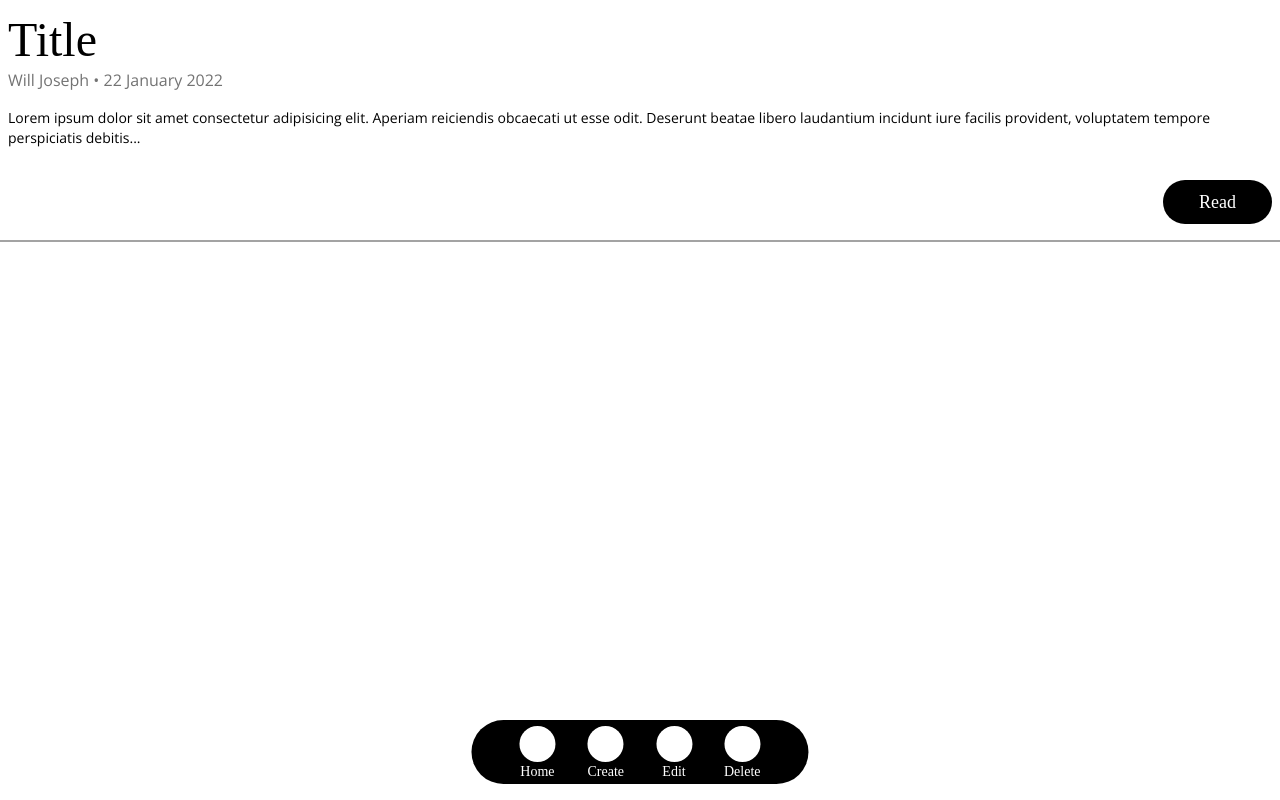
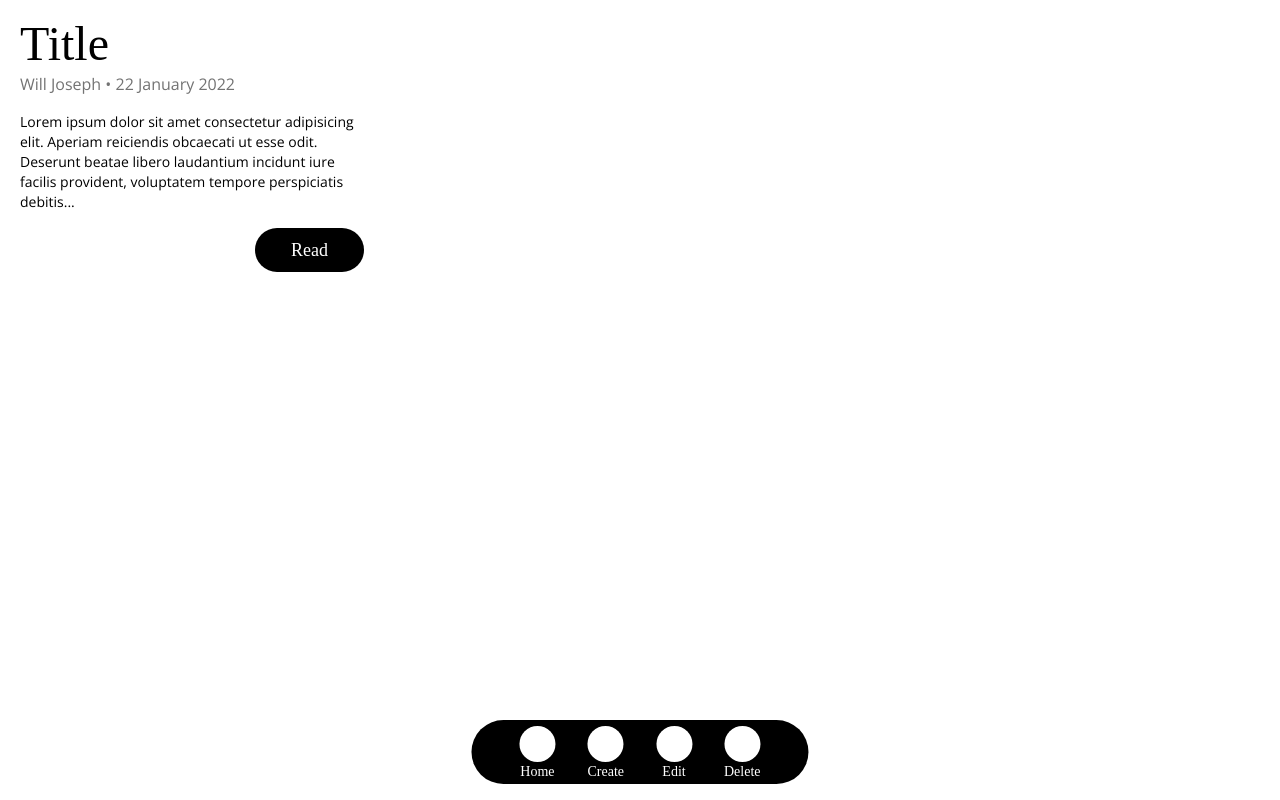
Before and after one commit to programmergeek/public-posts, a React (Create React App) app: page / in a window 1280 px wide. Built offline with nearby package versions, Linux system fonts and the light colour scheme; some icons are missing; a web font is replaced by a local one.

Commit message:
added responsive styles

```diff
--- a/src/Components/PostCard.tsx
+++ b/src/Components/PostCard.tsx
@@ -3,14 +3,14 @@ import { PrimaryButton } from "./Buttons";
 
 export const PostCard: React.FC = () => {
   return (
-    <div className="border-b-2 border-neutral-400 px-2 py-4">
+    <div className="border-b-2 border-neutral-400 px-2 py-4 sm:border-0 sm:p-5 sm:w-80 sm:h-80 sm:rounded-lg bg-white lg:w-96 lg:h-72">
       <section className="mb-1">
         <Title>Title</Title>
       </section>
       <section className="mb-4">
         <AuthorAndPublishDate author="Will Joseph" date="22 January 2022" />
       </section>
-      <section className="mb-8">
+      <section className="mb-8 sm:mb-4">
         <p className="font-openSans text-sm">
           Lorem ipsum dolor sit amet consectetur adipisicing elit. Aperiam
           reiciendis obcaecati ut esse odit. Deserunt beatae libero laudantium
```
